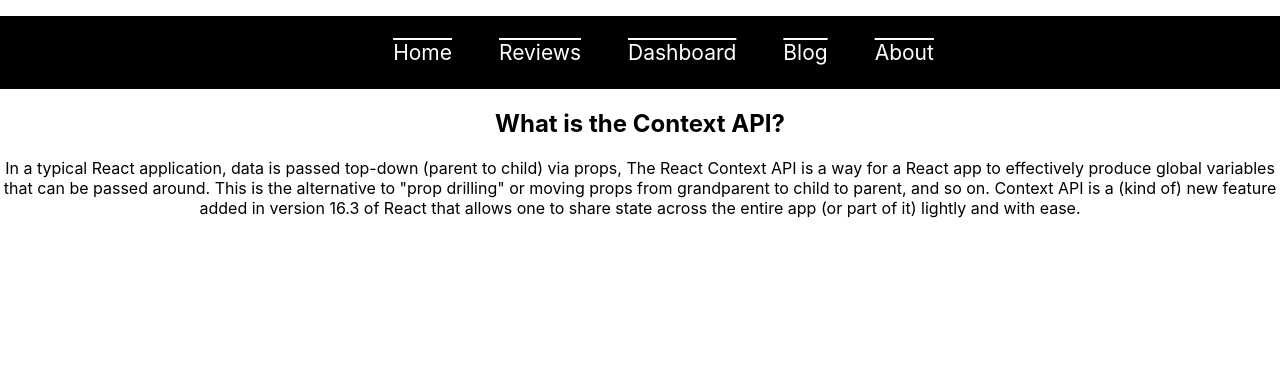
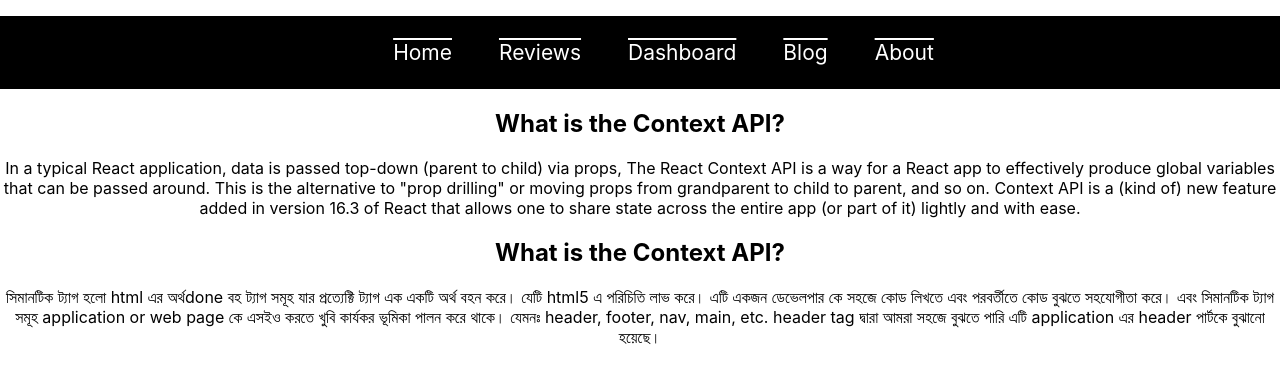
Before and after one commit to manik6521/assignment-9, a React (Create React App) app: page /blog in a window 1280 px wide. Shown: the top 382 px of the page. Built offline with nearby package versions, Linux system fonts and the light colour scheme.

Commit message:
readme file component

```diff
--- a/src/Component/Blog/Blog.js
+++ b/src/Component/Blog/Blog.js
@@ -7,8 +7,8 @@ const Blog = () => {
             <h2> What is the Context API? </h2>
             <p>In a typical React application, data is passed top-down (parent to child) via props, The React Context API is a way for a React app to effectively produce global variables that can be passed around. This is the alternative to "prop drilling" or moving props from grandparent to child to parent, and so on. Context API is a (kind of) new feature added in version 16.3 of React that allows one to share state across the entire app (or part of it) lightly and with ease.</p>
 
-            {/* <h2> What is the Context API? </h2>
-            <p>সিমানটিক ট্যাগ হলো html এর অর্থdone বহ ট্যাগ সমূহ যার প্রত্যেক্টি ট্যাগ এক একটি অর্থ বহন করে। যেটি html5 এ পরিচিতি লাভ করে। এটি একজন ডেভেলপার কে সহজে কোড লিখতে এবং পরবর্তীতে কোড বুঝতে সহযোগীতা করে। এবং সিমানটিক ট্যাগ সমূহ application or web page কে এসইও করতে খুবি কার্যকর ভূমিকা পালন করে থাকে। যেমনঃ header, footer, nav, main, etc. header tag দ্বারা আমরা সহজে বুঝতে পারি এটি application এর header পার্টকে বুঝানো হয়েছে।</p> */}
+            <h2> What is the Context API? </h2>
+            <p>সিমানটিক ট্যাগ হলো html এর অর্থdone বহ ট্যাগ সমূহ যার প্রত্যেক্টি ট্যাগ এক একটি অর্থ বহন করে। যেটি html5 এ পরিচিতি লাভ করে। এটি একজন ডেভেলপার কে সহজে কোড লিখতে এবং পরবর্তীতে কোড বুঝতে সহযোগীতা করে। এবং সিমানটিক ট্যাগ সমূহ application or web page কে এসইও করতে খুবি কার্যকর ভূমিকা পালন করে থাকে। যেমনঃ header, footer, nav, main, etc. header tag দ্বারা আমরা সহজে বুঝতে পারি এটি application এর header পার্টকে বুঝানো হয়েছে।</p>
         </div>
     );
 };
```
Also changed, not shown: 1 other file (tests, documents, lock files or other folders).
